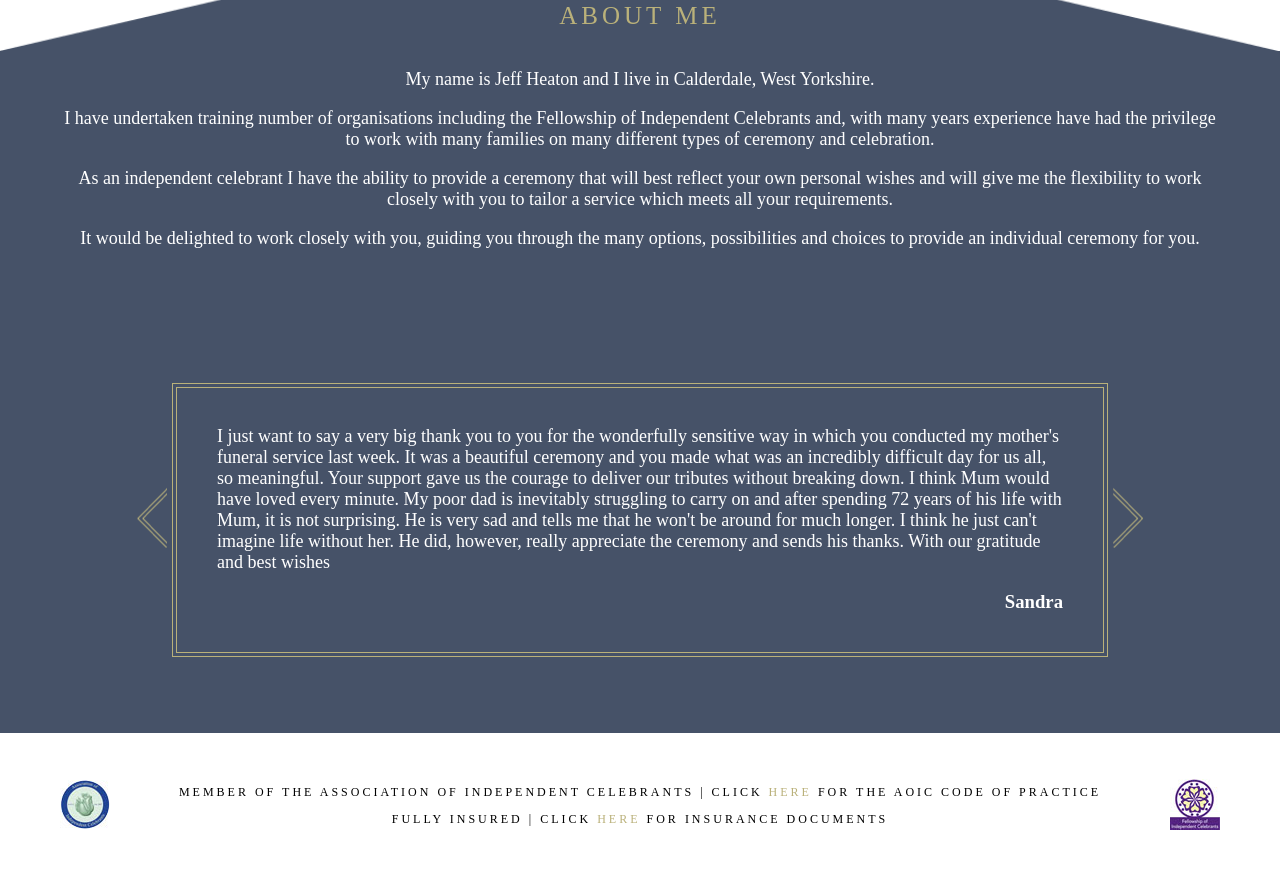
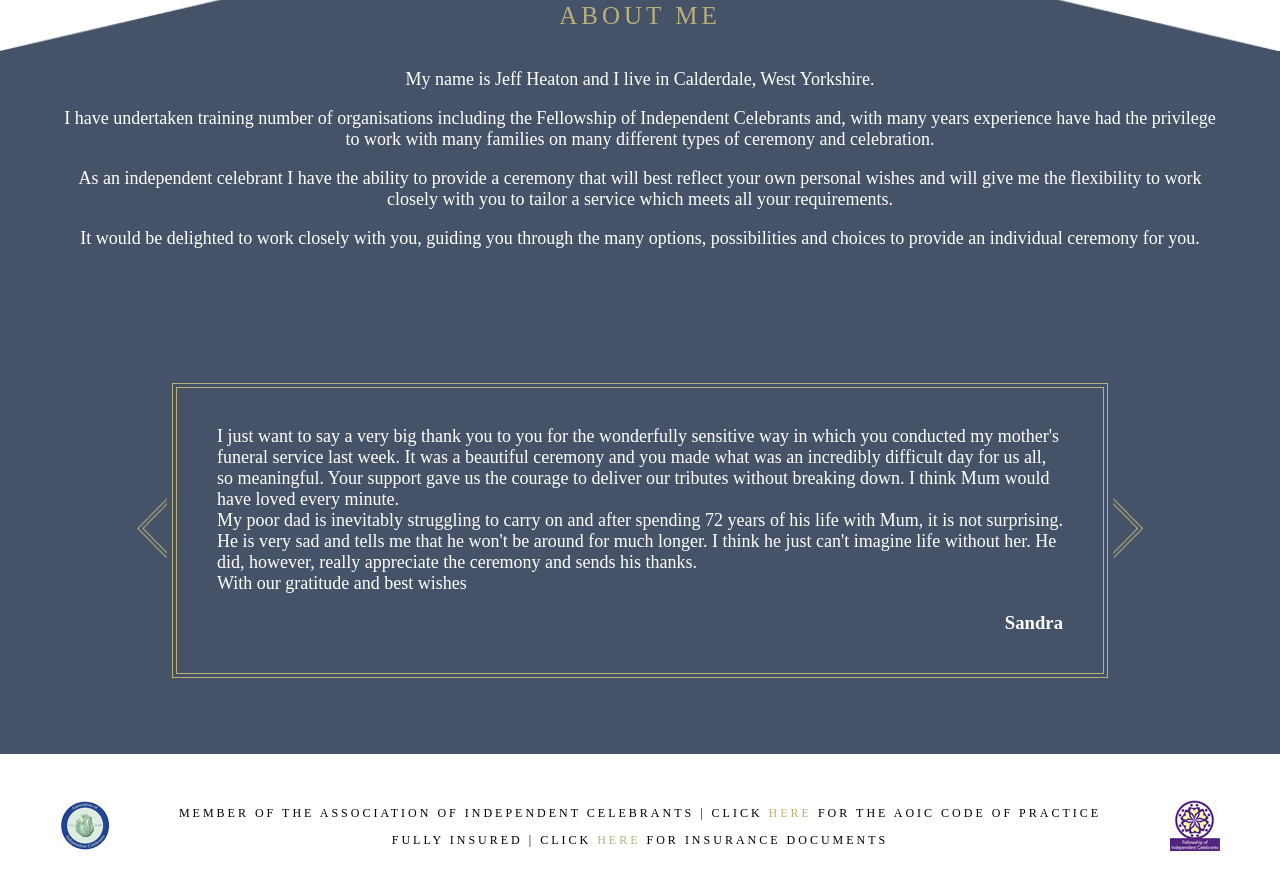
Before and after one commit to Garypickles/celebrant, a Jekyll site: the page built from index.html, in a window 1280 px wide and 900 px high, scrolled down 1318 px. Shown: the top 890 px of the window. Built offline with Jekyll 4.4.1, drawn with Linux system fonts in a browser that asks for light colours; Markdown is read by kramdown in place of the engine named in the settings; part of the change alters nothing that is shown.

```diff
--- a/_data/testimonials.yml
+++ b/_data/testimonials.yml
@@ -1,5 +1,18 @@
 - name: Sandra
-  text: "I just want to say a very big thank you to you for the wonderfully sensitive way in which you conducted my mother's funeral service last week.  It was a beautiful ceremony and you made what was an incredibly difficult day for us all, so meaningful. Your support gave us the courage to deliver our tributes without breaking down.  I think Mum would have loved every minute. \nMy poor dad is inevitably struggling to carry on and after spending 72 years of his life with Mum, it is not surprising.  He is very sad and tells me that he won't be around for much longer.  I think he just can't imagine life without her.  He did, however, really appreciate the ceremony and sends his thanks.\nWith our gratitude and best wishes"
+  text: >-
+    I just want to say a very big thank you to you for the wonderfully sensitive
+    way in which you conducted my mother's funeral service last week.  It was
+    a beautiful ceremony and you made what was an incredibly difficult day for us
+    all, so meaningful. Your support gave us the courage to deliver our tributes
+    without breaking down.  I think Mum would have loved every minute.</br>
+
+    My poor dad is inevitably struggling to carry on and after spending 72 years
+    of his life with Mum, it is not surprising.  He is very sad and tells me that
+    he won't be around for much longer.  I think he just can't imagine life
+    without her.  He did, however, really appreciate the ceremony and sends his
+    thanks.</br>
+
+    With our gratitude and best wishes
 - name: Tony and the whole family
   text: >-
     Myself and the boys would like to thank you for the sensitive and moving way
```
